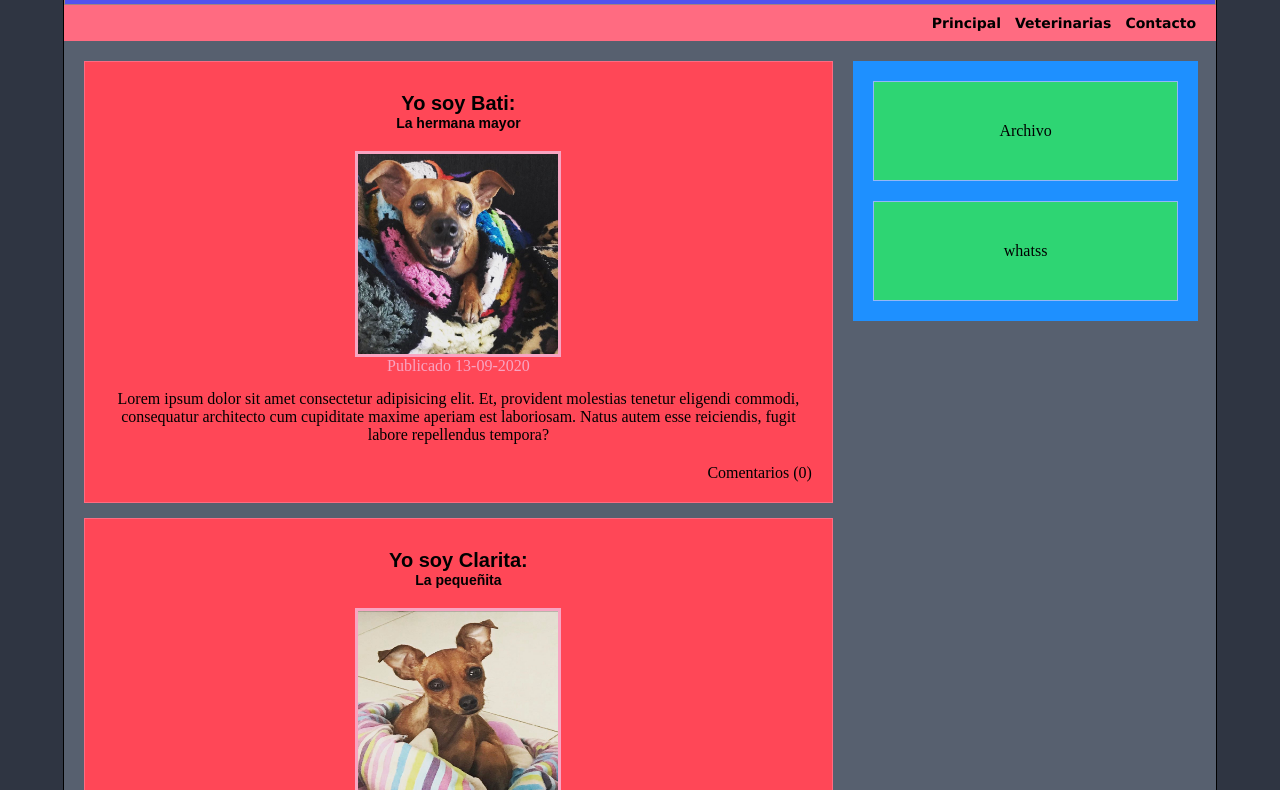
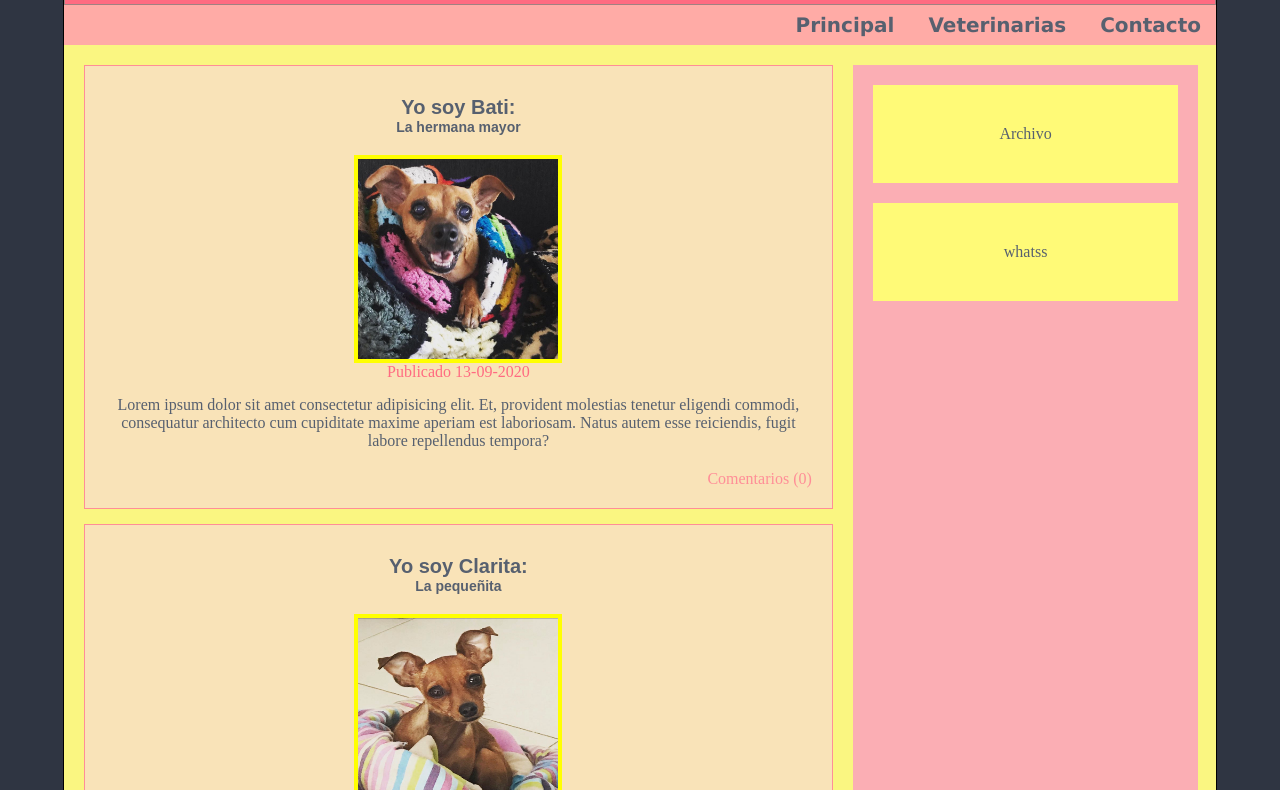
Before and after one commit to lu-bigsis/blog-perris, a plain HTML site: page index.html in a window 1280 px wide. Shown: the part 98-888 px from the top of the page. Drawn offline with Linux system fonts and the light colour scheme.

Commit message:
Realicé algunos cambios en CSS

```diff
--- a/estilos.css
+++ b/estilos.css
@@ -25,17 +25,18 @@ https://flatuicolors.com/*/
 body{
     text-align: center;
     background-color: #2f3542;
+    color: #57606f;
 }
 
 .agrupar{
     width: 90%;
     border: 1px solid black;
     margin: 15PX auto;
-    background-color: #57606f;
+    background-color: #faf681;
 }
 
 .header{
-    background-color: #5352ed;
+    background-color: #ff6b81;
     border: 1px solid #a18181;
     padding: 20px;
 }
@@ -44,13 +45,17 @@ body{
     text-align: left;
     font-size: 40px;
     font-family: monospace;
-    color: #ea8685;
+    color: 	#fbf766;
 }
 
 .menu{
-    background-color: #ff6b81;
-    padding: 5px 15px;
+    background-color: #ffaba6;
+    padding: 0;
     text-align: right;
+    margin: 0;
+}
+.menu ul li{
+    display: inline;
 }
 
 .menu li{
@@ -58,10 +63,23 @@ body{
     padding: 5px;
     font: bold 14px verdana;
     display: inline-block;
+}
+/* 'display: inline-block;' Que estén en bloque pero a su vez uno al lado del otro*/
 
+.menu ul li a{
+    text-decoration: none;
+    font-weight: bold;
+    color: #57606f;
+    font-size: 20px;
+    padding: 8px 10px;
+    display: inline-block;
+}
+
+nav ul li a:hover{
+    background-color:#ff6b81;
+    color: #fbf766;
 
 }
-/* 'display: inline-block;' Que estén en bloque pero a su vez uno al lado del otro*/
 
 .seccion{
     margin: 20px;
@@ -73,39 +91,41 @@ body{
 
 .columna{
     width: 30%;
+    height: 912px;
     float: left;
-    background-color: #1e90ff;
+    background-color: #fbaeb4;
     margin: 20px 0;
 }
 
 .columna blockquote {
-    border: 1px solid #94b7f6;
+
     padding: 40px;
-    background-color: #2ed573;
+    background-color: #fffa77;
     margin: 20px;
 }
 
 .columna p {
-    border: 1px solid #94b7f6;
+
     padding: 40px;
-    background-color: #2ed573;
+    background-color: #fffa77;
     margin: 20px;
 }
 
 article{
-    background-color: #ff4757;
-    border: 1px solid #ff6b81;
+    background-color: #f9e3b8;
+    border: 1px solid #ff8e97;
     padding: 20px;
     margin-bottom: 15px;
 }
 
 time{
-    color: #f8a5c2;
+    color: #ff6b81;
 
 }
 article footer{
     text-align: right;
     margin-top: 20px;
+    color: #ff8e97;
 }
 
 article hgroup{
@@ -115,6 +135,7 @@ article hgroup{
 
 article p{
     margin-top: 15px;
+
 }
 
 img{
@@ -122,12 +143,12 @@ img{
     height: 200px;
     display: block;
     margin:  auto;
-    border: 3px solid #f8a5c2;
+    border: 4px solid yellow;
 }
 
 .pie{
     clear: both;
     padding: 20px;
-    background-color: #546de5;
-    color: #f8a5c2;
+    background-color: #01214f;
+    color: #fbf766;
 }
--- a/index.html
+++ b/index.html
@@ -17,9 +17,9 @@
 
         <nav class="menu">
             <ul>
-                <li>Principal</li>
-                <li>Veterinarias</li>
-                 <li>Contacto</li>
+                <li><a href="#">Principal</a></li>
+                <li><a href="#">Veterinarias</a></li>
+                <li><a href="#">Contacto</a></li>
             </ul>
         </nav>
 
```
